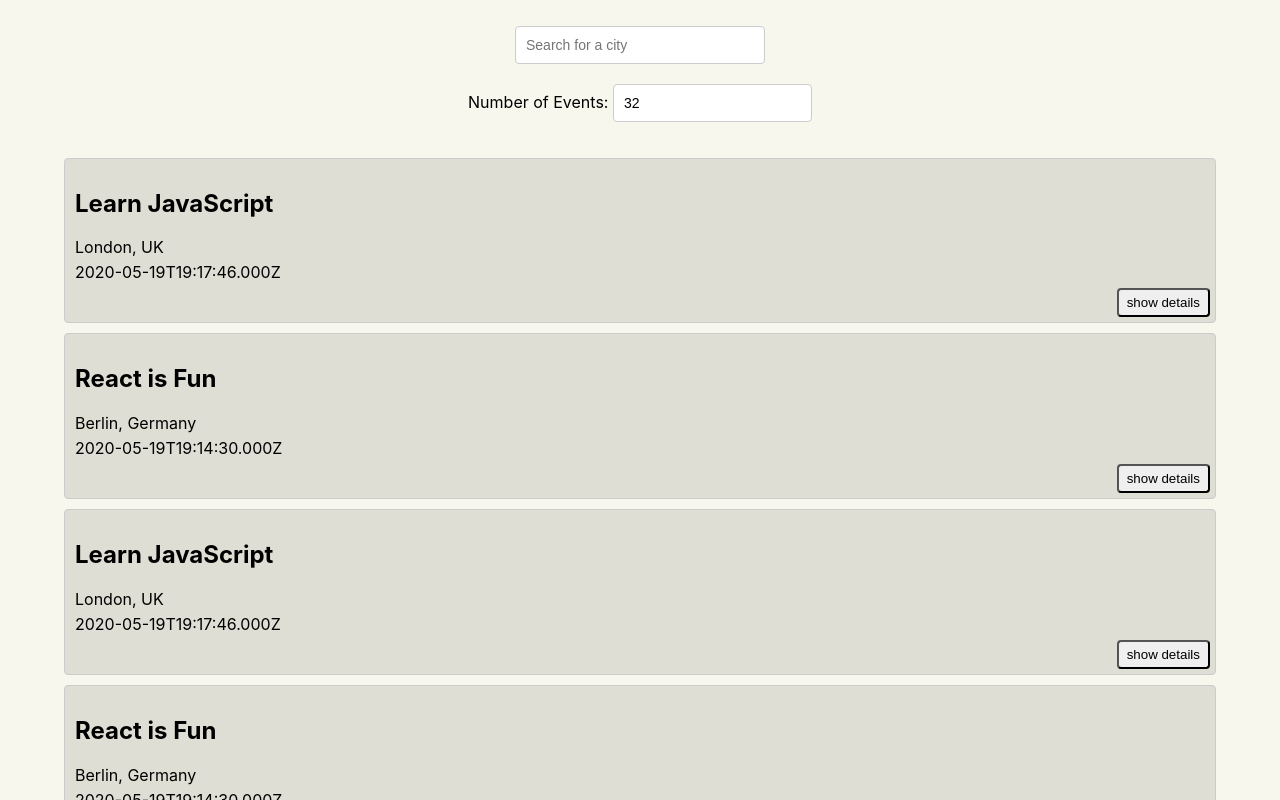
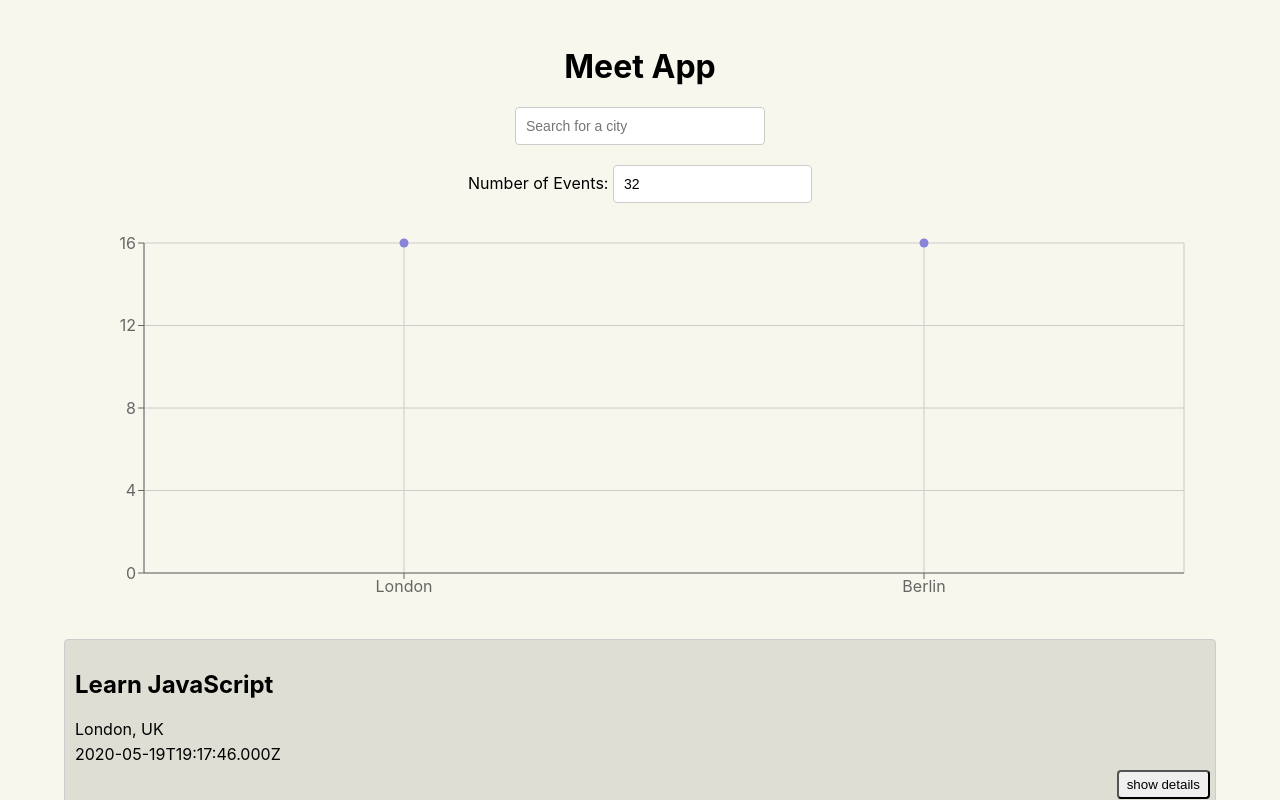
Before and after one commit to campbellgarth/meet, a React (Create React App) app: page / in a window 1280 px wide. Shown: the top 800 px of the page. Built offline with nearby package versions, Linux system fonts and the light colour scheme; what atatus-spa would draw is missing.

Commit message:
added scatterplot

```diff
--- a/package.json
+++ b/package.json
@@ -12,6 +12,7 @@
     "react": "^18.3.1",
     "react-dom": "^18.3.1",
     "react-scripts": "^5.0.1",
+    "recharts": "^2.12.7",
     "web-vitals": "^2.1.4",
     "workbox-background-sync": "^6.6.0",
     "workbox-broadcast-update": "^6.6.0",
--- a/src/App.js
+++ b/src/App.js
@@ -2,6 +2,7 @@ import { useState, useEffect } from 'react';
 import CitySearch from './components/CitySearch';
 import EventList from './components/EventList';
 import NumberOfEvents from './components/NumberOfEvents';
+import CityEventsChart from './components/CityEventsChart';
 import { extractLocations, getEvents } from './api';
 import { InfoAlert, ErrorAlert, WarningAlert } from './components/Alert';
 import './App.css';
@@ -40,6 +41,7 @@ const App = () => {
   };
   return (
     <div className="App">
+      <h1>Meet App</h1>
       <div className="alerts-container">
         {infoAlert.length ? <InfoAlert text={infoAlert} /> : null}
         {errorAlert.length ? <ErrorAlert text={errorAlert} /> : null}
@@ -54,6 +56,7 @@ const App = () => {
         setCurrentNOE={setCurrentNOE}
         setErrorAlert={setErrorAlert}
       />
+      <CityEventsChart allLocations={allLocations} events={events} />
       <EventList events={events} />
     </div>
   );
--- /dev/null
+++ b/src/components/CityEventsChart.js
@@ -0,0 +1,55 @@
+import { useState, useEffect } from 'react';
+import {
+  ScatterChart,
+  Scatter,
+  XAxis,
+  YAxis,
+  CartesianGrid,
+  Tooltip,
+  ResponsiveContainer,
+} from 'recharts';
+
+const CityEventsChart = ({ allLocations, events }) => {
+  const [data, setData] = useState([]);
+
+  useEffect(() => {
+    setData(getData());
+  }, [`${events}`]);
+
+  const getData = () => {
+    const data = allLocations.map((location) => {
+      const count = events.filter(
+        (event) => event.location === location
+      ).length;
+      const city = location.split(', ')[0];
+      return { city, count };
+    });
+    return data;
+  };
+
+  return (
+    <ResponsiveContainer width="99%" height={400}>
+      <ScatterChart
+        margin={{
+          top: 20,
+          right: 20,
+          bottom: 20,
+          left: 20,
+        }}
+      >
+        <CartesianGrid />
+        <XAxis type="category" dataKey="city" name="City" />
+        <YAxis
+          type="number"
+          dataKey="count"
+          name="number of events"
+          allowDecimals={false}
+        />
+        <Tooltip cursor={{ strokeDasharray: '3 3' }} />
+        <Scatter name="A school" data={data} fill="#8884d8" />
+      </ScatterChart>
+    </ResponsiveContainer>
+  );
+};
+
+export default CityEventsChart;
```
Also changed, not shown: 1 other file (tests, documents, lock files or other folders).
